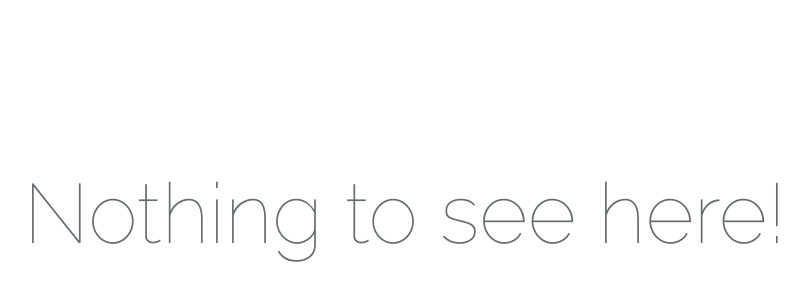
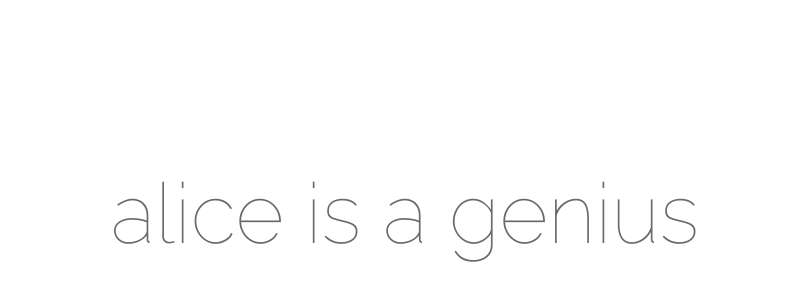
Before and after one commit to AliceBailey9/jenkins_web, a plain HTML site: page index.html in a window 1280 px wide. Shown: the part 172-472 px from the top of the page, without its empty margins (235-1044 px from the left). Drawn offline with Linux system fonts and the light colour scheme.

Commit message:
Update index.html

```diff
--- a/index.html
+++ b/index.html
@@ -71,7 +71,7 @@
     <div class="flex-center position-ref full-height">
         <div class="content">
             <div class="title m-b-md">
-                Nothing to see here!
+                alice is a genius
             </div>
         </div>
     </div>
```
